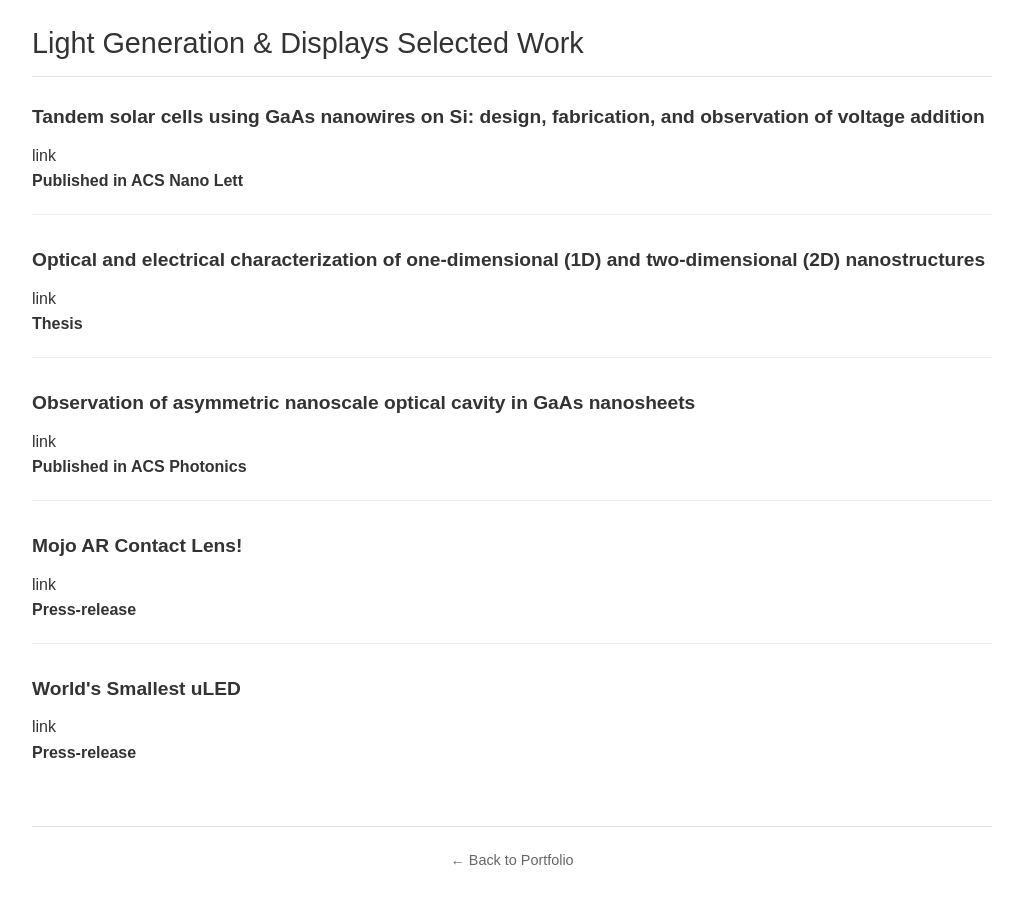
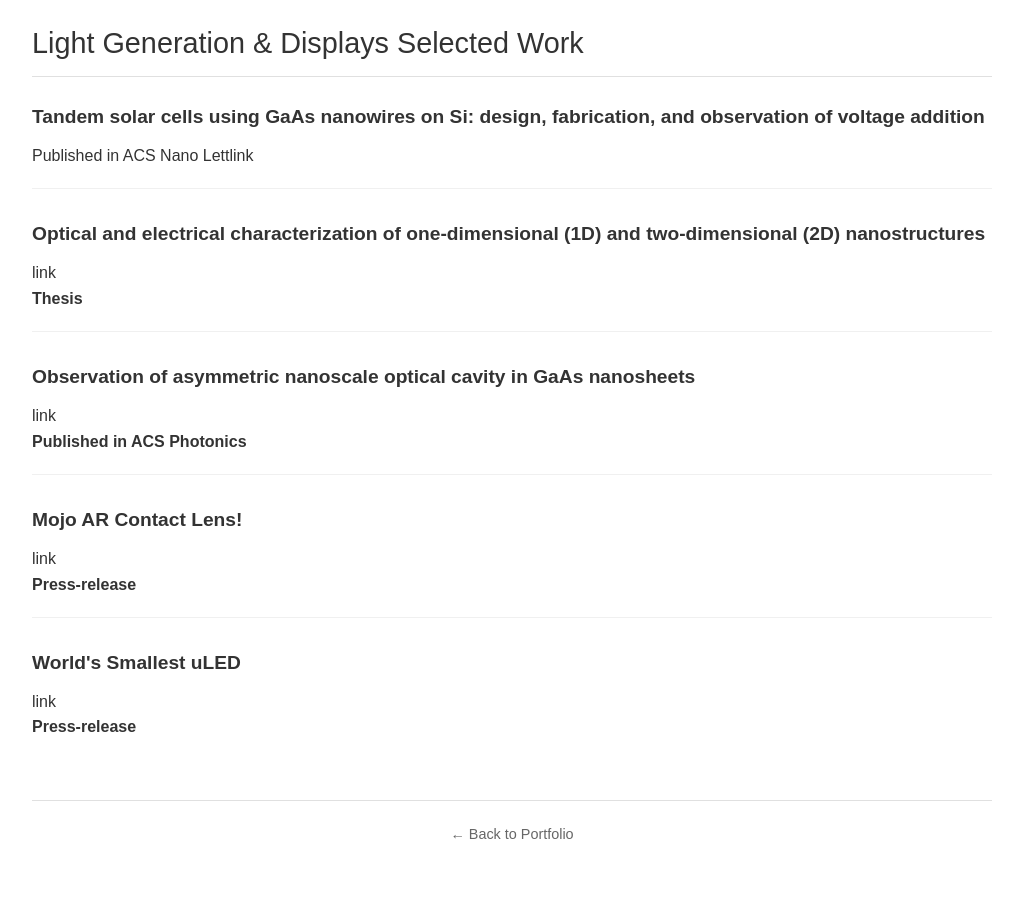
Before and after one commit to shermin-ara/SherminArab.github.io, a Jekyll site: the page built from lightgeneration.html, in a window 1280 px wide. Shown: the whole page, without its empty margins (128-1151 px from the left). Built offline with Jekyll 4.4.1, drawn with Linux system fonts in a browser that asks for light colours.

```diff
--- a/lightgeneration.html
+++ b/lightgeneration.html
@@ -8,8 +8,8 @@ title: Light Generation & Displays - Shermin Arab
 
     <div class="project-item">
         <div class="project-title">Tandem solar cells using GaAs nanowires on Si: design, fabrication, and observation of voltage addition</div>
-        <p><a href="https://pubs.acs.org/doi/abs/10.1021/acs.nanolett.5b03890" target="_blank">link</a></p>
-        <p><strong> Published in ACS Nano Lett</strong></p>
+        <p>Published in ACS Nano Lett<a href="https://pubs.acs.org/doi/abs/10.1021/acs.nanolett.5b03890" target="_blank">link</a></p>
+
     </div>
 
     <div class="project-item">
@@ -39,5 +39,5 @@ title: Light Generation & Displays - Shermin Arab
 </div>
 
 <div class="back-link">
-    <a href="/">← Back to Portfolio</a>
+    <a href="index.md">← Back to Portfolio</a>
 </div>
```
